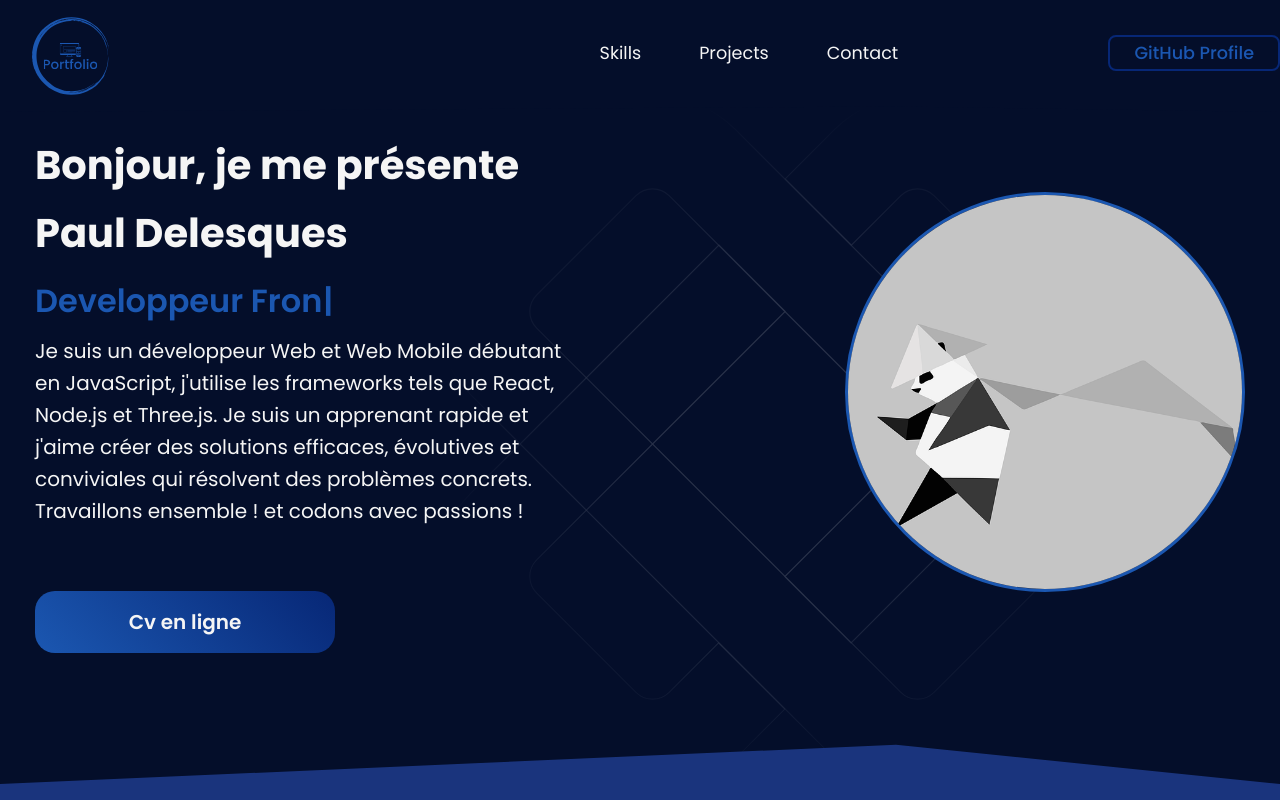
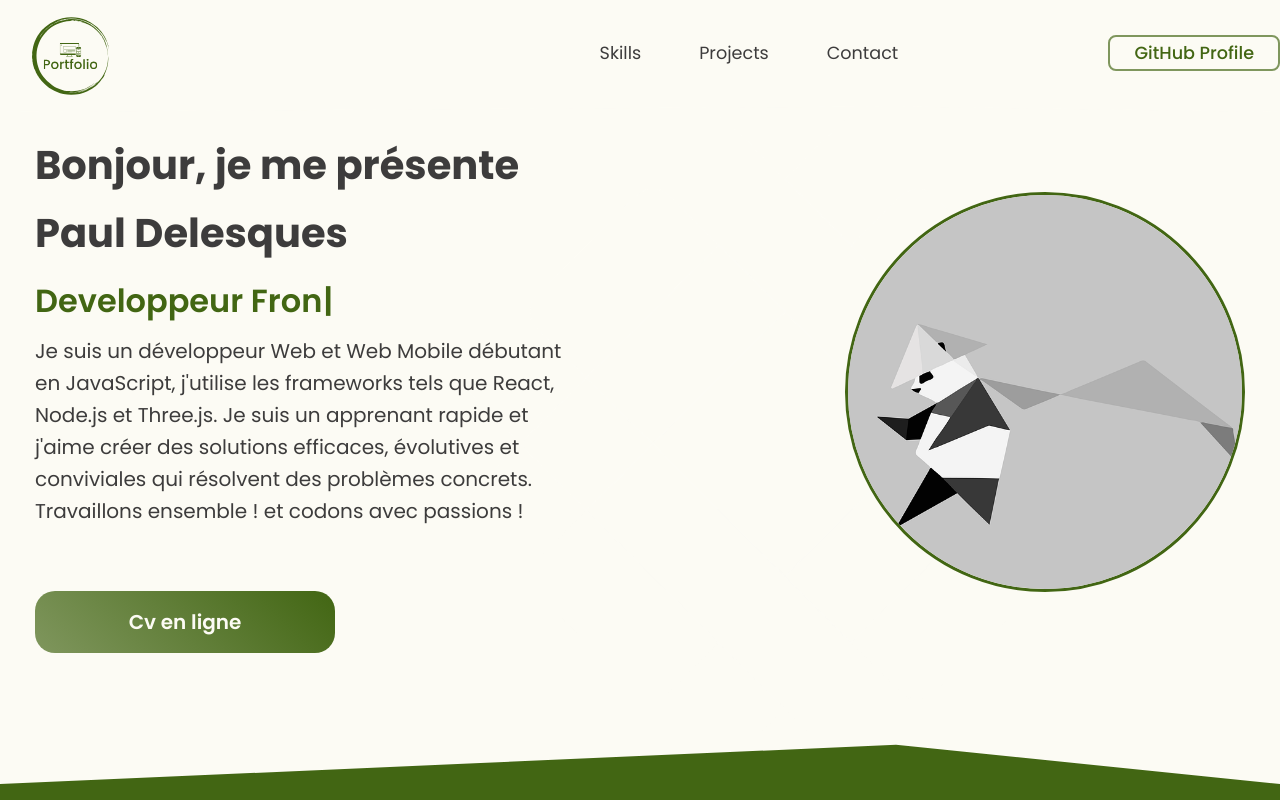
Before and after one commit to Paul-DELESQUES/ProjectPortfolio, a React (Vite) app: page / in a window 1280 px wide. Built offline with nearby package versions, Linux system fonts and the light colour scheme.

Commit message:
Creating the context and starting the dark mode

```diff
--- a/src/App.jsx
+++ b/src/App.jsx
@@ -8,12 +8,15 @@ import {
   StarsCanvas,
 } from "./components";
 import "./styles/App.scss";
+import { useTheme } from "./contexts/ThemeContext";
 
 function App() {
+  const { generateThemeClasses } = useTheme();
+
   return (
     <BrowserRouter>
       <Navbar />
-      <div className="App">
+      <div className={`App ${generateThemeClasses()}`}>
         <About />
         <Skills />
         <Projects />
--- a/src/components/About.jsx
+++ b/src/components/About.jsx
@@ -2,23 +2,30 @@ import Typewriter from "typewriter-effect";
 import AboutBg from "./canvas/AboutBg";
 import { Bio } from "../constants/dataGen";
 import { avatar } from "../assets";
+import { useTheme } from "../contexts/ThemeContext";
 import "../styles/About.scss";
 
 function About() {
+  const { generateThemeClasses } = useTheme();
+
+  // const handleThemeChange = () => {
+  //   toggleTheme(); // Appel pour changer le thème
+  // };
+
   return (
-    <div className="heroContainer">
+    <div className={`heroContainer ${generateThemeClasses()}`}>
       <div className="aboutBg">
         <AboutBg />
       </div>
 
       <div className="heroInnerContainer">
         <div className="heroLeftContainer">
-          <h1 className="title-ctn">
+          <h1 className={`title-ctn ${generateThemeClasses()}`}>
             Bonjour, je me présente
             <br />
             {Bio.name}
           </h1>
-          <div className="textLoop">
+          <div className={`textLoop ${generateThemeClasses()}`}>
             <span>
               <Typewriter
                 options={{
@@ -29,9 +36,11 @@ function About() {
               />
             </span>
           </div>
-          <div className="subTitle">{Bio.description}</div>
+          <div className={`subTitle ${generateThemeClasses()}`}>
+            {Bio.description}
+          </div>
           <a
-            className="resumeButton"
+            className={`resumeButton ${generateThemeClasses()}`}
             href={Bio.resume}
             target="_blank"
             rel="noreferrer"
@@ -39,7 +48,7 @@ function About() {
             Cv en ligne
           </a>
         </div>
-        <div className="heroRightContainer">
+        <div className={`heroRightContainer ${generateThemeClasses()}`}>
           <img src={avatar} alt="avatar" className="img-ctn-about" />
         </div>
       </div>
--- a/src/components/Navbar.jsx
+++ b/src/components/Navbar.jsx
@@ -2,12 +2,12 @@ import { useState, useEffect } from "react";
 import { Link } from "react-router-dom";
 import { Bio, navLinks } from "../constants/dataGen";
 import { logo, logoLight, menu, close } from "../assets";
+import { useTheme } from "../contexts/ThemeContext";
 import "../styles/Navbar.scss";
 
 function Navbar() {
-  const [active, setActive] = useState("");
   const [toggle, setToggle] = useState(false);
-  const [scrolled, setScrolled] = useState(false);
+  const { isDarkMode, generateThemeClasses } = useTheme();
 
   useEffect(() => {
     const handleScroll = () => {
@@ -24,7 +24,7 @@ function Navbar() {
   }, []);
 
   return (
-    <nav className="navbar">
+    <nav className={`navbar ${generateThemeClasses()}`}>
       <div className="nav-ctn">
         <Link
           to="/"
@@ -33,7 +33,11 @@ function Navbar() {
             window.sco(0, 0);
           }}
         >
-          <img src={logo} alt="logo" className="nav-logo" />
+          <img
+            src={isDarkMode ? logo : logoLight}
+            alt="logo"
+            className="nav-logo"
+          />
         </Link>
 
         <div className="menu-icon" onClick={() => setToggle(!toggle)}>
@@ -43,7 +47,7 @@ function Navbar() {
           {navLinks.map((nav) => (
             <li
               key={nav.id}
-              className="nav-item"
+              className={`nav-item ${generateThemeClasses()}`}
               onClick={() => setActive(nav.title)}
             >
               <a href={`#${nav.id}`}>{nav.title}</a>
@@ -51,7 +55,7 @@ function Navbar() {
           ))}
         </ul>
         <a
-          className="github-btn"
+          className={`github-btn ${generateThemeClasses()}`}
           href={Bio.github}
           target="_blank"
           rel="noreferrer"
--- /dev/null
+++ b/src/contexts/ThemeContext.jsx
@@ -0,0 +1,31 @@
+import { createContext, useContext, useState } from "react";
+
+export const ThemeContext = createContext();
+
+export const ThemeProvider = ({ children }) => {
+  const [isDarkMode, setIsDarkMode] = useState(false);
+
+  const toggleTheme = () => {
+    setIsDarkMode(!isDarkMode);
+  };
+
+  const generateThemeClasses = () => {
+    return isDarkMode ? "dark-theme" : "";
+  };
+
+  return (
+    <ThemeContext.Provider
+      value={{
+        isDarkMode,
+        toggleTheme,
+        generateThemeClasses,
+      }}
+    >
+      {children}
+    </ThemeContext.Provider>
+  );
+};
+
+export const useTheme = () => {
+  return useContext(ThemeContext);
+};
--- a/src/main.jsx
+++ b/src/main.jsx
@@ -1,9 +1,12 @@
 import React from "react";
-import ReactDOM from "react-dom/client";
+import ReactDOM from "react-dom";
 import App from "./App.jsx";
+import { ThemeProvider } from "./contexts/ThemeContext.jsx";
 
 ReactDOM.createRoot(document.getElementById("root")).render(
   <React.StrictMode>
-    <App />
+    <ThemeProvider>
+      <App />
+    </ThemeProvider>
   </React.StrictMode>
 );
--- a/src/styles/About.scss
+++ b/src/styles/About.scss
@@ -3,7 +3,7 @@
 .heroContainer {
   width: 100vw;
   height: 98vh;
-  background-color: $bg-tertiary;
+  background-color: $bg-tertiary-light;
   display: flex;
   justify-content: center;
   position: relative;
@@ -16,7 +16,6 @@
   }
   @media screen and (max-width: 640px) {
     padding: 32px 16px;
-  }
   }
 
   .aboutBg {
@@ -99,7 +98,7 @@
       max-height: 400px;
       object-fit: cover;
       object-position: center;
-    border: 3px solid $primary-color;
+      border: 3px solid $primary-color-light;
       left: 10%;
 
       @media screen and (max-width: 768) {
@@ -111,12 +110,17 @@
         max-height: 280px;
       }
     }
+    &.dark-theme {
+      img {
+        border: 3px solid $primary-color;
+      }
+    }
   }
 
   .title-ctn {
     font-size: 40px;
     font-weight: 700;
-  color: $text-primary;
+    color: $text-primary-light;
     line-height: 68px;
     @media screen and (max-width: 960px) {
       text-align: center;
@@ -126,13 +130,16 @@
       line-height: 48px;
       margin-bottom: 8px;
     }
+    &.dark-theme {
+      color: $text-primary;
+    }
   }
 
   .textLoop {
     display: flex;
     font-size: 32px;
     font-weight: 600;
-  color: $primary-color;
+    color: $primary-color-light;
     line-height: 68px;
     gap: 12px;
 
@@ -145,16 +152,27 @@
       margin-bottom: 16px;
     }
     span {
+      color: $primary-color-light;
+      cursor: pointer;
+    }
+
+    &.dark-theme {
       color: $primary-color;
-    cursor: pointer;
+      span {
+        color: $primary-color;
+      }
     }
   }
 
   .subTitle {
     font-size: 20px;
-  color: $text-primary;
+    color: $text-primary-light;
     line-height: 32px;
     margin-bottom: 4rem;
+
+    &.dark-theme {
+      color: $text-primary;
+    }
 
     @media screen and (max-width: 960px) {
       text-align: center;
@@ -174,21 +192,35 @@
     max-width: 300px;
     text-align: center;
     padding: 16px 32px;
-  color: $text-secondary;
+    color: $text-secondary-light;
     border-radius: 20px;
     cursor: pointer;
     font-size: 20px;
     font-weight: 600;
-  background: $bg-secondary;
+    background: $bg-secondary-light;
 
     &:hover {
       transform: scale(1.05);
       transition: all 0.4s ease-in-out;
-    box-shadow: 2px 2px 60px $box-shadow-color, -2px -2px 60px $box-shadow-color;
+      box-shadow: 2px 2px 60px $box-shadow-color-light,
+        -2px -2px 60px $box-shadow-color-light;
       filter: brightness(1);
+    }
+    &.dark-theme {
+      color: $text-secondary;
+      background: $bg-secondary;
+      &:hover {
+        box-shadow: 2px 2px 60px $box-shadow-color,
+          -2px -2px 60px $box-shadow-color;
+      }
     }
 
     @media (max-width: 640px) {
       font-size: 18px;
     }
   }
+
+  &.dark-theme {
+    background-color: $bg-tertiary;
+  }
+}
--- a/src/styles/App.scss
+++ b/src/styles/App.scss
@@ -9,11 +9,14 @@
 }
 
 .App {
-  background: $bg-quadra;
+  background: $bg-quadra-light;
   background-size: cover;
   width: 100vw;
   height: 100vh;
   overflow-x: hidden;
+  &.dark-theme {
+    background: $bg-quadra;
+  }
 }
 
 .canvas-app-ctn {
--- a/src/styles/Navbar.scss
+++ b/src/styles/Navbar.scss
@@ -6,7 +6,7 @@
   width: 100%;
   height: auto;
   padding: 0.5rem 0;
-  background-color: $bg-tertiary;
+  background-color: $bg-tertiary-light;
   position: absolute;
   top: 0px;
   z-index: 20;
@@ -61,16 +61,29 @@
       list-style: none;
       text-decoration: none;
       font-size: 1.1rem;
-      color: $text-primary;
+      color: $text-primary-light;
       cursor: pointer;
 
       &:hover {
-        color: $text-secondary;
-        background: $bg-secondary;
-        box-shadow: 2px 2px 20px $box-shadow-color,
-          -2px -2px 20px $box-shadow-color;
+        color: $text-secondary-light;
+        background: $bg-secondary-light;
+        box-shadow: 2px 2px 20px $box-shadow-color-light,
+          -2px -2px 20px $box-shadow-color-light;
         transform: scale(1.05);
         transition: all 0.4s ease-in-out;
+      }
+    }
+
+    &.dark-theme {
+      a {
+        color: $text-primary;
+
+        &:hover {
+          color: $text-secondary;
+          background: $bg-secondary;
+          box-shadow: 2px 2px 20px $box-shadow-color,
+            -2px -2px 20px $box-shadow-color;
+        }
       }
     }
   }
@@ -82,27 +95,42 @@
   .github-btn {
     text-decoration: none;
     list-style: none;
-    border: 2px solid $secondary-color;
+    border: 2px solid $secondary-color-light;
     border-radius: 0.5rem;
     margin-bottom: 0.4rem;
     padding: 0.2rem 1.5rem;
     font-size: 1.1rem;
     font-weight: 500;
     cursor: pointer;
-    color: $primary-color;
+    color: $primary-color-light;
 
     &:hover {
-      color: $text-secondary;
+      color: $text-secondary-light;
       border: none;
-      background: $bg-secondary;
-      box-shadow: 2px 2px 20px $box-shadow-color,
-        -2px -2px 20px $box-shadow-color;
+      background: $bg-secondary-light;
+      box-shadow: 2px 2px 20px $box-shadow-color-light,
+        -2px -2px 20px $box-shadow-color-light;
       transform: scale(1.05);
       transition: all 0.4s ease-in-out;
     }
 
     @media (max-width: 640px) {
       font-size: 18px;
+    }
+  }
+  &.dark-theme {
+    background-color: $bg-tertiary;
+    .github-btn {
+      border: 2px solid $secondary-color;
+      color: $primary-color;
+
+      &:hover {
+        border: none;
+        color: $text-secondary;
+        background: $bg-secondary;
+        box-shadow: 2px 2px 20px $box-shadow-color,
+          -2px -2px 20px $box-shadow-color;
+      }
     }
   }
 }
--- a/src/styles/_variables.scss
+++ b/src/styles/_variables.scss
@@ -17,17 +17,17 @@ $black: #000000;
 
 //LightTheme
 
-// $bg: #f5f5f5;
-// $bg-img: url("./src/assets/bg-light.png");
-// $bg-secondary: linear-gradient(225deg, #426613, #7f965d);
-// $bg-tertiary: #fcfbf4;
-// $bg-quadra: #426613;
-// $primary-color: #426613;
-// $secondary-color: #7f965d;
-// $box-shadow-color: #7f965d;
-// $text-primary: #3d3c3c;
-// $text-secondary: #fcfbf4;
-// $card: #fcfbf4;
-// $button: #426613;
-// $white: #ffffff;
-// $black: #000000;
+$bg-light: #f5f5f5;
+$bg-img-light: url("./src/assets/bg-light.png");
+$bg-secondary-light: linear-gradient(225deg, #426613, #7f965d);
+$bg-tertiary-light: #fcfbf4;
+$bg-quadra-light: #426613;
+$primary-color-light: #426613;
+$secondary-color-light: #7f965d;
+$box-shadow-color-light: #7f965d;
+$text-primary-light: #3d3c3c;
+$text-secondary-light: #fcfbf4;
+$card-light: #fcfbf4;
+$button-light: #426613;
+$white-light: #ffffff;
+$black-light: #000000;
```
Lines whose indentation alone changed are shown as unchanged.
